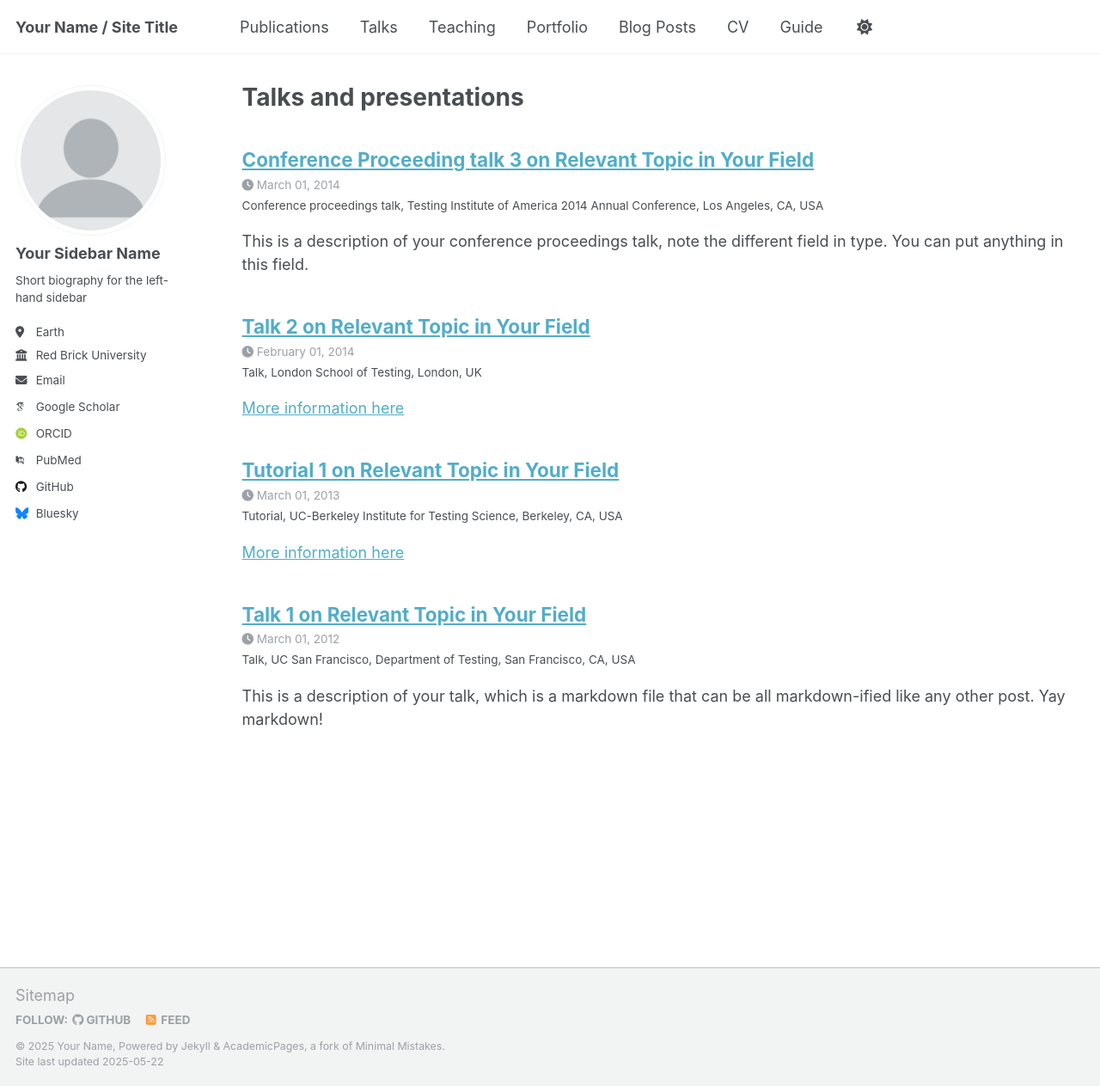
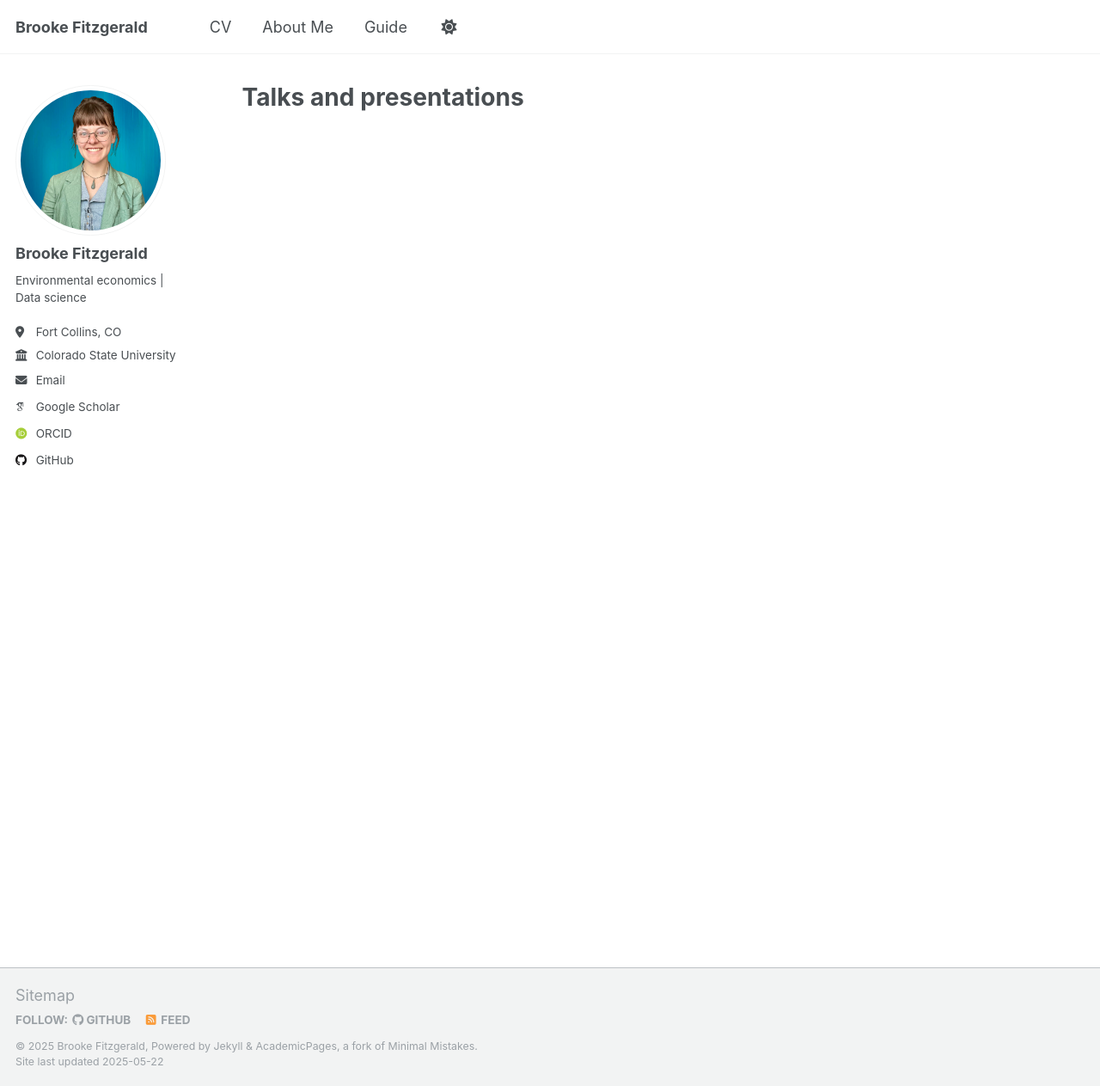
Before and after one commit to brookefitzgerald/brookefitzgerald.github.io, a Jekyll site: the page built from _pages/talks.html, in a window 1280 px wide and 1263 px high. Shown: the whole window at 86% size. Built offline with Jekyll 4.4.1, drawn with Linux system fonts in a browser that asks for light colours; some web fonts are replaced.

```diff
--- a/_config.yml
+++ b/_config.yml
@@ -9,13 +9,13 @@
 # Basic Site Settings
 locale                   : "en-US"
 site_theme               : "default"
-title                    : "Your Name / Site Title"
+title                    : "Brooke Fitzgerald"
 title_separator          : "-"
-name                     : &name "Your Name"
-description              : &description "personal description"
-url                      : https://academicpages.github.io # the base hostname & protocol for your site e.g. "https://[your GitHub username].github.io" or if you already have some other page hosted on Github then use "https://[your GitHub username].github.io/[Your Repo Name]"
+name                     : &name "Brooke Fitzgerald"
+description              : &description "Environmental economics | Data science"
+url                      : https://brookefitzgerald.github.io # the base hostname & protocol for your site e.g. "https://[your GitHub username].github.io" or if you already have some other page hosted on Github then use "https://[your GitHub username].github.io/[Your Repo Name]"
 baseurl                  : "" # the subpath of your site, e.g. "/blog"
-repository               : "academicpages/academicpages.github.io"
+repository               : "brookefitzgerald/brookefitzgerald.github.io"
 
 # Site Author - The following control what appear as part of the author content on the side bar.
 #               If a field is blank the icon and link will not appear, otherwise it will be shown.
@@ -23,22 +23,21 @@ repository               : "academicpages/academicpages.github.io"
 author:
   # Biographic information
   avatar           : "profile.png"
-  name             : "Your Sidebar Name"
-  pronouns         : # example: "she/her"
-  bio              : "Short biography for the left-hand sidebar"
-  location         : "Earth"
-  employer         : "Red Brick University"
+  name             : "Brooke Fitzgerald"
+  bio              : "Environmental economics | Data science"
+  location         : "Fort Collins, CO"
+  employer         : "Colorado State University"
   uri              : # URL
-  email            : "none@example.org"
+  email            : "brooke.fitzgerald@colostate.edu"
 
   # Academic websites
   academia         : # URL
   arxiv            : # URL - Update with the correct link to your profile
-  googlescholar    : "https://scholar.google.com/citations?user=PS_CX0AAAAAJ"
+  googlescholar    : "https://scholar.google.com/citations?user=fN8iirwAAAAJ"
   impactstory      : # URL
-  orcid            : "http://orcid.org/yourorcidurl"
+  orcid            : "http://orcid.org/0009-0003-6563-9980"
   semantic         : # URL
-  pubmed           : "https://www.ncbi.nlm.nih.gov/pubmed/?term=john+snow"
+  pubmed           : # URL
   researchgate     : # URL
   scopus           : # URL
 
@@ -46,12 +45,12 @@ author:
   bitbucket        : # Username - Update with your username on the site
   codepen          : # Username
   dribbble         : # Username
-  github           : "academicpages"
+  github           : "brookefitzgerald"
   kaggle           : # Username
   stackoverflow    : # User number or user number and name (i.e., use "1" or "1/jeff-atwood")
 
   # Social media
-  bluesky          : "bsky.app" # Replace this with you Bluesky username
+  bluesky          : # Replace this with you Bluesky username
   facebook         : # Username
   flickr           : # Username
   foursquare       : # Username
--- a/_data/navigation.yml
+++ b/_data/navigation.yml
@@ -8,26 +8,26 @@
 #      Markdown formatted page while the second is generated using JSON.
 
 main:
-  - title: "Publications"
-    url: /publications/
-
-  - title: "Talks"
-    url: /talks/
-
-  - title: "Teaching"
-    url: /teaching/
-
-  - title: "Portfolio"
-    url: /portfolio/
-
-  - title: "Blog Posts"
-    url: /year-archive/
-
+#  - title: "Publications"
+#    url: /publications/
+#
+#  - title: "Talks"
+#    url: /talks/
+#
+#  - title: "Teaching"
+#    url: /teaching/
+#
+#  - title: "Portfolio"
+#    url: /portfolio/
+#
+#  - title: "Blog Posts"
+#    url: /year-archive/
+#
   - title: "CV"
     url: /cv/
 
-  # - title: "CV"
-  #   url: /cv-json/
+  - title: "About Me"
+    url: /about/
 
   - title: "Guide"
     url: /markdown/
--- a/_pages/talks.html
+++ b/_pages/talks.html
@@ -5,12 +5,12 @@ permalink: /talks/
 author_profile: true
 ---
 
-{% if site.talkmap_link == true %}
+<!--{% if site.talkmap_link == true %}-->
 
-<p style="text-decoration:underline;"><a href="/talkmap.html">See a map of all the places I've given a talk!</a></p>
+<!--<p style="text-decoration:underline;"><a href="/talkmap.html">See a map of all the places I've given a talk!</a></p>-->
 
-{% endif %}
+<!--{% endif %}-->
 
-{% for post in site.talks reversed %}
-  {% include archive-single-talk.html %}
-{% endfor %}
+<!--{% for post in site.talks reversed %}-->
+<!--  {% include archive-single-talk.html %}-->
+<!--{% endfor %}-->
```
Also changed, not shown: _pages/cv-json.md (deleted, +0 -35 lines), images/profile.png, 1 other file.
